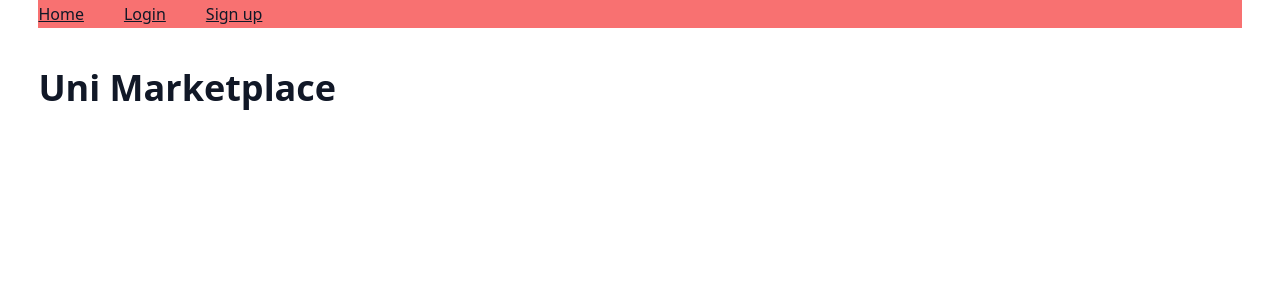
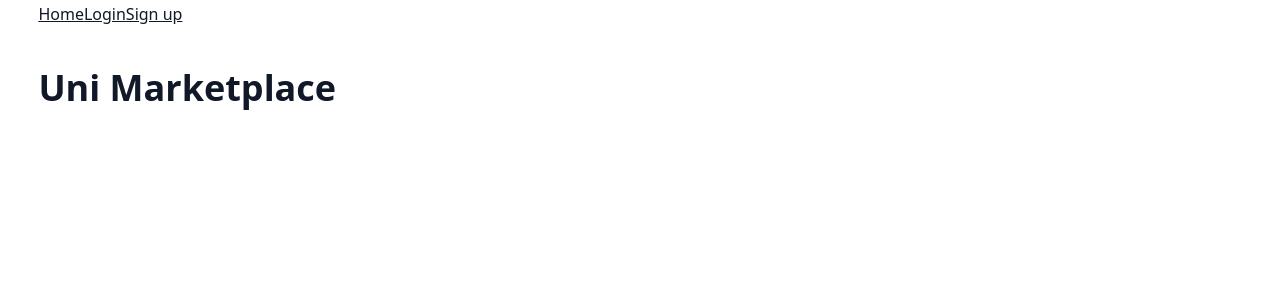
Before and after one commit to jnatmorris/uni-market, a Next.js app: page / in a window 1280 px wide. Shown: the top 300 px of the page. Built offline with nearby package versions, Linux system fonts and the light colour scheme; no server answers; the database is empty.

Commit message:
from components to src

```diff
--- a/tailwind.config.js
+++ b/tailwind.config.js
@@ -1,7 +1,8 @@
 module.exports = {
     content: [
+        "./src/**/*.{js,ts,jsx,tsx}",
         "./pages/**/*.{js,ts,jsx,tsx}",
-        "./components/**/*.{js,ts,jsx,tsx}",
+        // "./components/**/*.{js,ts,jsx,tsx}",
     ],
     theme: {
         extend: {},
```
